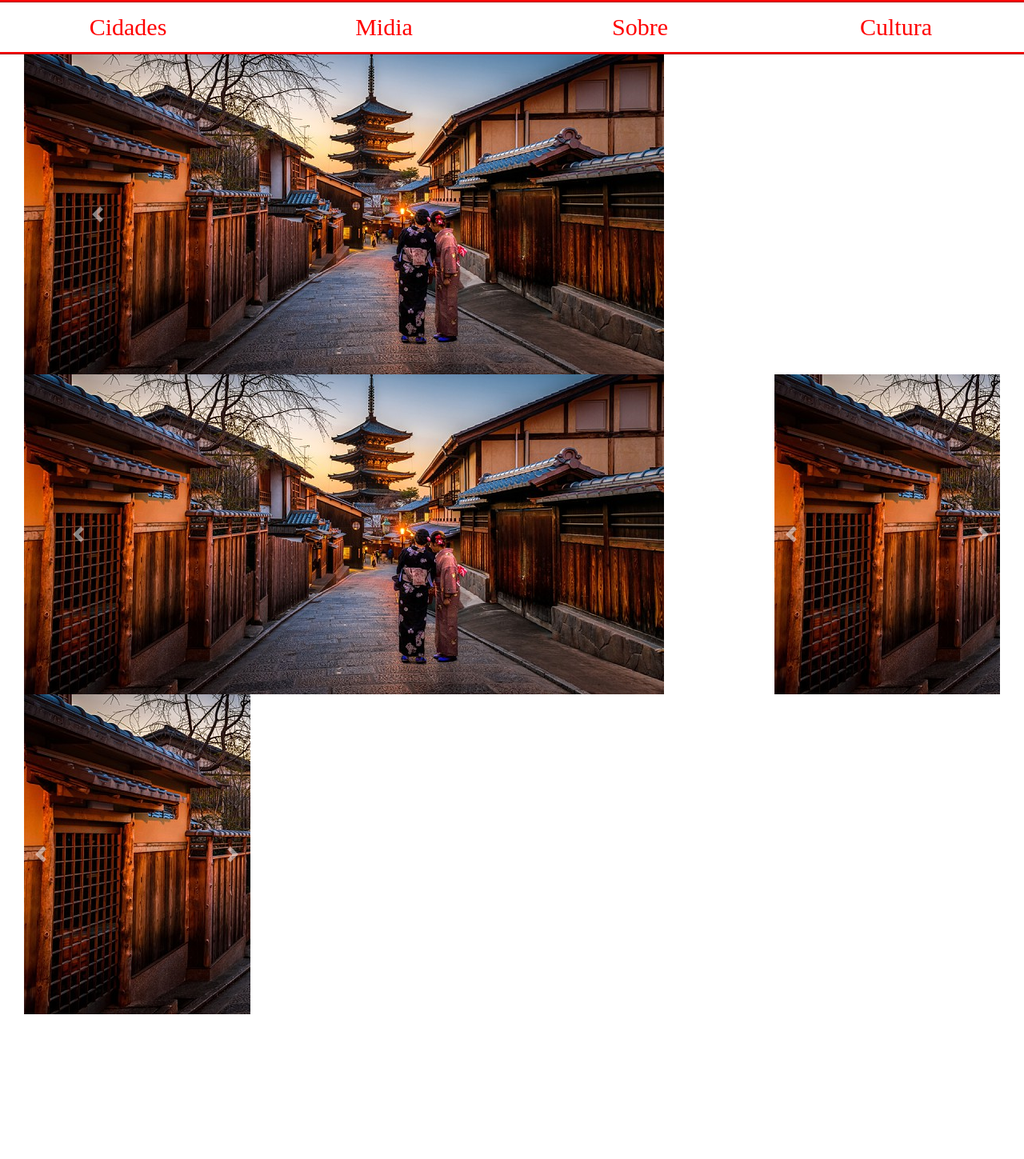
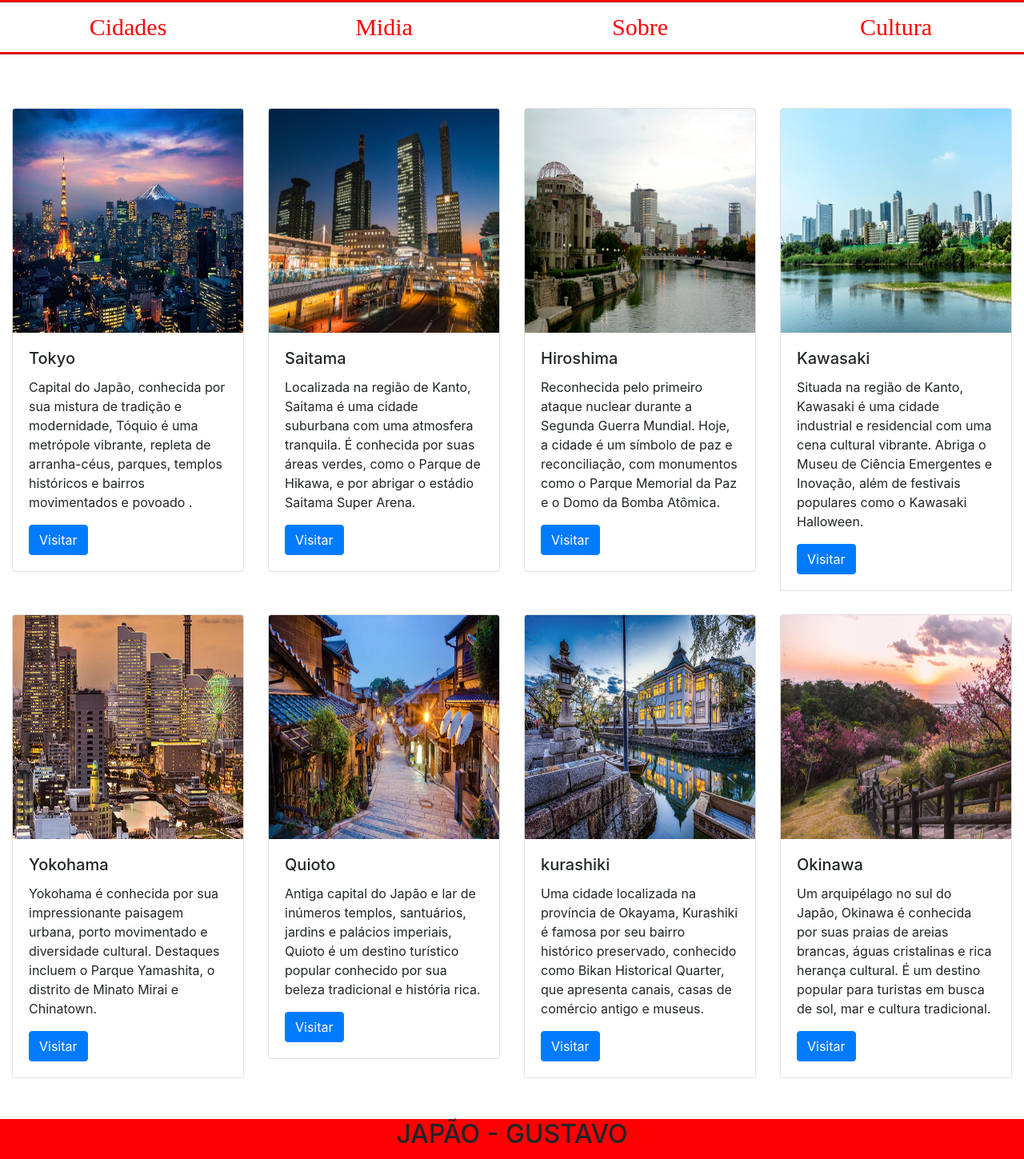
Before and after one commit to GUSTH01/VoltaAoMundo_Japao, a PHP site: page /cidades.html in a window 1280 px wide. Shown: the whole page at 80% size. Before the commit the page ends 1268 px from the top, so only its background shows below. Run offline with PHP 8.4, Linux system fonts and the light colour scheme.

Commit message:
Criação dos cards para as cidades

```diff
--- a/cidades.css
+++ b/cidades.css
@@ -1,8 +1,12 @@
-
-.contcarou{
-    background-color: black;
+.contcard{
+    margin-top: 3%;
 }
 
-.cidade{
-    background-color: black;
+.imagcard{
+    width: 100%;
+    height: 35vh;
 }
+.card{
+
+    margin-top: 10%;
+}
--- a/cidades.html
+++ b/cidades.html
@@ -5,7 +5,7 @@
     <meta name="viewport" content="width=device-width, initial-scale=1.0">
     <link rel="stylesheet" href="https://stackpath.bootstrapcdn.com/bootstrap/4.1.3/css/bootstrap.min.css" integrity="sha384-MCw98/SFnGE8fJT3GXwEOngsV7Zt27NXFoaoApmYm81iuXoPkFOJwJ8ERdknLPMO" crossorigin="anonymous">
     <link rel="stylesheet" href="japan.css">
-    <link rel="stylesheet" href="cidade.css">
+    <link rel="stylesheet" href="cidades.css">
     <title>Japão index</title>
 </head>
 <body >
@@ -65,104 +65,98 @@
           </div>
         </li>
       </ul>
+</div>
 
-      <div class="container-fluid">
-        <div class=" row">
-            <div class=" cidade col-sm">
-      <div id="carouselExampleControls" class="carousel slide" data-ride="carousel">
-        <div class="carousel-inner">
-          <div class="carousel-item active">
-            <img class="carrosel d-block " src="imgpanos/culture.jpg" alt="Primeiro Slide">
-          </div>
-          <div class="carousel-item">
-            <img class="d-block " src=".../800x400?auto=yes&bg=666&fg=444&text=Segundo Slide" alt="Segundo Slide">
-          </div>
-          <div class="carousel-item">
-            <img class="d-block " src=".../800x400?auto=yes&bg=555&fg=333&text=Terceiro Slide" alt="Terceiro Slide">
+      <div class="contcard container-fluid">
+        <div class="row ">
+            <div class="col-sm">
+                <div class="card" >
+                    <img class="imagcard card-img-top " src="imgcard/tokyo_resized.png" alt="Imagem de capa do card">
+                    <div class="card-body">
+                        <h5 class="card-title">Tokyo</h5>
+                        <p class="card-text">Capital do Japão, conhecida por sua mistura de tradição e modernidade, Tóquio é uma metrópole vibrante, repleta de arranha-céus, parques, templos históricos e bairros movimentados e povoado .</p>
+                        <a href="tokyo.html" class="btn btn-primary">Visitar</a>
                     </div>
                 </div>
-        <a class="carousel-control-prev" href="#carouselExampleControls" role="button" data-slide="prev">
-          <span class="carousel-control-prev-icon" aria-hidden="true"></span>
-          <span class="sr-only">Anterior</span>
-        </a>
-        <a class="carousel-control-next" href="#carouselExampleControls" role="button" data-slide="next">
-          <span class="carousel-control-next-icon" aria-hidden="true"></span>
-          <span class="sr-only">Próximo</span>
-        </a>
+            </div>
+            <div class="col-sm">
+                <div class="card" >
+                    <img class="imagcard card-img-top " src="imgcard/SaitamaShintoshin_night_view_resized.jpg" alt="Imagem de capa do card">
+                    <div class="card-body">
+                        <h5 class="card-title">Saitama</h5>
+                        <p class="card-text"> Localizada na região de Kanto, Saitama é uma cidade suburbana com uma atmosfera tranquila. É conhecida por suas áreas verdes, como o Parque de Hikawa, e por abrigar o estádio Saitama Super Arena.</p>
+                        <a href="#" class="btn btn-primary">Visitar</a>
                     </div>
                 </div>
-        <div class="cidade col-sm">
-            <div id="carouselExampleControls" class="carousel slide" data-ride="carousel">
-              <div class="carousel-inner">
-                <div class="carousel-item active">
-                  <img class="carrosel d-block " src="imgpanos/culture.jpg" alt="Primeiro Slide">
             </div>
-                <div class="carousel-item">
-                  <img class="d-block " src=".../800x400?auto=yes&bg=666&fg=444&text=Segundo Slide" alt="Segundo Slide">
-                </div>
-                <div class="carousel-item">
-                  <img class="d-block " src=".../800x400?auto=yes&bg=555&fg=333&text=Terceiro Slide" alt="Terceiro Slide">
+            <div class="col-sm">
+                <div class="card" >
+                    <img class="imagcard card-img-top " src="imgcard/Hiroshima_Peace_Memorial_resized.jpg" alt="Imagem de capa do card">
+                    <div class="card-body">
+                        <h5 class="card-title">Hiroshima</h5>
+                        <p class="card-text">Reconhecida pelo primeiro ataque nuclear durante a Segunda Guerra Mundial. Hoje, a cidade é um símbolo de paz e reconciliação, com monumentos como o Parque Memorial da Paz e o Domo da Bomba Atômica.</p>
+                        <a href="#" class="btn btn-primary">Visitar</a>
                     </div>
                 </div>
-              <a class="carousel-control-prev" href="#carouselExampleControls" role="button" data-slide="prev">
-                <span class="carousel-control-prev-icon" aria-hidden="true"></span>
-                <span class="sr-only">Anterior</span>
-              </a>
-              <a class="carousel-control-next" href="#carouselExampleControls" role="button" data-slide="next">
-                <span class="carousel-control-next-icon" aria-hidden="true"></span>
-                <span class="sr-only">Próximo</span>
-              </a>
+            </div>
+            <div class="col-sm">
+                <div class="card" >
+                    <img class="imagcard card-img-top" src="imgcard/kawasaki_resized.jpg" alt="Imagem de capa do card">
+                    <div class="card-body">
+                        <h5 class="card-title">Kawasaki</h5>
+                        <p class="card-text"> Situada na região de Kanto, Kawasaki é uma cidade industrial e residencial com uma cena cultural vibrante. Abriga o Museu de Ciência Emergentes e Inovação, além de festivais populares como o Kawasaki Halloween.</p>
+                        <a href="#" class="btn btn-primary">Visitar</a>
                     </div>
                 </div>
-              <div class="cidade col-3">
-                <div id="carouselExampleControls" class="carousel slide" data-ride="carousel">
-                  <div class="carousel-inner">
-                    <div class="carousel-item active">
-                      <img class="carrosel d-block " src="imgpanos/culture.jpg" alt="Primeiro Slide">
-                    </div>
-                    <div class="carousel-item">
-                      <img class="d-block " src=".../800x400?auto=yes&bg=666&fg=444&text=Segundo Slide" alt="Segundo Slide">
-                    </div>
-                    <div class="carousel-item">
-                      <img class="d-block " src=".../800x400?auto=yes&bg=555&fg=333&text=Terceiro Slide" alt="Terceiro Slide">
             </div>
         </div>
-                  <a class="carousel-control-prev" href="#carouselExampleControls" role="button" data-slide="prev">
-                    <span class="carousel-control-prev-icon" aria-hidden="true"></span>
-                    <span class="sr-only">Anterior</span>
-                  </a>
-                  <a class="carousel-control-next" href="#carouselExampleControls" role="button" data-slide="next">
-                    <span class="carousel-control-next-icon" aria-hidden="true"></span>
-                    <span class="sr-only">Próximo</span>
-                  </a>
+        <div class="row ">
+          <div class="col-sm">
+              <div class="card" >
+                  <img class="imagcard card-img-top" src="imgcard/yokohama-m.avif" alt="Imagem de capa do card">
+                  <div class="card-body">
+                      <h5 class="card-title">Yokohama</h5>
+                      <p class="card-text">Yokohama é conhecida por sua impressionante paisagem urbana, porto movimentado e diversidade cultural. Destaques incluem o Parque Yamashita, o distrito de Minato Mirai e Chinatown.</p>
+                      <a href="#" class="btn btn-primary">Visitar</a>
                   </div>
               </div>
-                  <div class="cidade col-3">
-                    <div id="carouselExampleControls" class="carousel slide" data-ride="carousel">
-                      <div class="carousel-inner">
-                        <div class="carousel-item active">
-                          <img class="carrosel d-block " src="imgpanos/culture.jpg" alt="Primeiro Slide">
           </div>
-                        <div class="carousel-item">
-                          <img class="d-block " src=".../800x400?auto=yes&bg=666&fg=444&text=Segundo Slide" alt="Segundo Slide">
-                        </div>
-                        <div class="carousel-item">
-                          <img class="d-block " src=".../800x400?auto=yes&bg=555&fg=333&text=Terceiro Slide" alt="Terceiro Slide">
+          <div class="col-sm">
+              <div class="card" >
+                  <img class="imagcard card-img-top" src="imgcard/quioto.jpg" alt="Imagem de capa do card">
+                  <div class="card-body">
+                      <h5 class="card-title">Quioto</h5>
+                      <p class="card-text">Antiga capital do Japão e lar de inúmeros templos, santuários, jardins e palácios imperiais, Quioto é um destino turístico popular conhecido por sua beleza tradicional e história rica.</p>
+                      <a href="#" class="btn btn-primary">Visitar</a>
                   </div>
               </div>
-                      <a class="carousel-control-prev" href="#carouselExampleControls" role="button" data-slide="prev">
-                        <span class="carousel-control-prev-icon" aria-hidden="true"></span>
-                        <span class="sr-only">Anterior</span>
-                      </a>
-                      <a class="carousel-control-next" href="#carouselExampleControls" role="button" data-slide="next">
-                        <span class="carousel-control-next-icon" aria-hidden="true"></span>
-                        <span class="sr-only">Próximo</span>
-                      </a>
+          </div>
+          <div class="col-sm">
+              <div class="card" >
+                  <img class="imagcard card-img-top" src="imgcard/kurashiki.jpg" alt="Imagem de capa do card">
+                  <div class="card-body">
+                      <h5 class="card-title">kurashiki</h5>
+                      <p class="card-text">Uma cidade localizada na província de Okayama, Kurashiki é famosa por seu bairro histórico preservado, conhecido como Bikan Historical Quarter, que apresenta canais, casas de comércio antigo e museus.</p>
+                      <a href="#" class="btn btn-primary">Visitar</a>
+                  </div>
+              </div>
+          </div>
+          <div class="col-sm">
+              <div class="card" >
+                  <img class="imagcard card-img-top" src="imgcard/okinawa.jpg" alt="Imagem de capa do card">
+                  <div class="card-body">
+                      <h5 class="card-title">Okinawa</h5>
+                      <p class="card-text">Um arquipélago no sul do Japão, Okinawa é conhecida por suas praias de areias brancas, águas cristalinas e rica herança cultural. É um destino popular para turistas em busca de sol, mar e cultura tradicional.</p>
+                      <a href="" class="btn btn-primary">Visitar</a>
+                  </div>
               </div>
           </div>
       </div>
   </div>
 
+  <footer>
+    <h2 class="hfooter">JAPÃO - GUSTAVO</h2>
+ </footer>
 
     <script src="https://code.jquery.com/jquery-3.3.1.slim.min.js" integrity="sha384-q8i/X+965DzO0rT7abK41JStQIAqVgRVzpbzo5smXKp4YfRvH+8abtTE1Pi6jizo" crossorigin="anonymous"></script>
     <script src="https://cdnjs.cloudflare.com/ajax/libs/popper.js/1.14.3/umd/popper.min.js" integrity="sha384-ZMP7rVo3mIykV+2+9J3UJ46jBk0WLaUAdn689aCwoqbBJiSnjAK/l8WvCWPIPm49" crossorigin="anonymous"></script>
--- a/japan.css
+++ b/japan.css
@@ -54,23 +54,23 @@ footer{
 }
 
 .pan1 {
-    background-image: url("imgpanos/timo-volz-DGsqL2j028E-unsplash.jpg");
+    background-image: url("imgpanos/shibuya.jpg");
     background-repeat: no-repeat;
     background-size: cover;
 }
 
 .pan2 {
-    background-image: url(imgpanos/filtokyo.jpg);
+    background-image: url(imgpanos/filmpano.jpg);
     background-repeat: no-repeat;
     background-size: cover;
 }
 .pan3{
-    background-image: url(imgpanos/bandeira.png);
+    background-image: url(imgpanos/sobre.jpg);
     background-repeat: no-repeat;
-    background-size: 100% 50%;
+    background-size: cover;
 }
 .pan4{
-    background-image: url(imgpanos/culture.jpg) ;
+    background-image: url(imgpanos/sakura.jpg) ;
     background-repeat: no-repeat;
     background-size: cover;
 }
@@ -98,6 +98,7 @@ footer{
     background-color: red;
     text-align: center;
     height: 50px;
+
 }
 
 @keyframes unfold {                                                       /*/////////////////Animaçoes/////////////////*/
@@ -110,12 +111,14 @@ footer{
 }
 
 .panos {
-    animation: unfold 1s ease-out forwards;
+    animation: unfold 2s ease-out forwards;
+    opacity: 95%;
 }
 
 .panos:hover {
     transform: scale(1.02);
     box-shadow: 0 0 50px rgba(0, 0, 0, 0.5);
+    opacity: 100%;
 }
 
 
```
Also changed, not shown: city/tokyo.html (added), imgcard/Hiroshima_Peace_Memorial_resized.jpg (added), imgcard/SaitamaShintoshin_night_view_resized.jpg (added), imgcard/kawasaki_resized.jpg (added), imgcard/kurashiki.jpg (added), imgcard/okinawa.jpg (added), imgcard/quioto.jpg (added), imgcard/tokyo_resized.png (added), imgcard/yokohama-m.avif (added), imgpanos/cort.jpg (added), imgpanos/filmpano.jpg (added), imgpanos/interior-aconchegante-de-uma-pequena-sala-de-cha-japonesa-em-um-dia-chuvoso-com-flores-de-sakura-rosa-la-fora_611456-113.avif (added), imgpanos/sakura.jpg (added), imgpanos/shibuya.jpg (added), 2 more files. Lines whose indentation alone changed are shown as unchanged.
